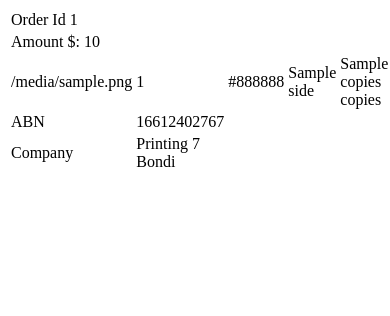
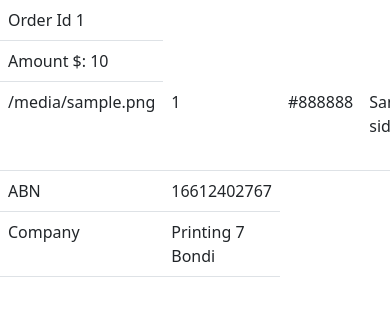
Before and after one commit to SmitVasoya3110/xrox_new, a Flask app: template templates/emailer.html in a window 390 px wide; the page is wider, and only the part inside the window is pictured. Shown: the top 316 px of that part. Run offline with Flask 2, Linux system fonts and the light colour scheme; the template is opened without the code that fills it: most values are stand-ins (such as "Sample title", 1, 10 or a date in 2020); some libraries are stand-ins or nearby versions.

Commit message:
responsive table added

```diff
--- a/templates/emailer.html
+++ b/templates/emailer.html
@@ -2,9 +2,10 @@
 <html lang="en">
 <head>
     <meta charset="UTF-8">
+    <link href="https://cdn.jsdelivr.net/npm/bootstrap@5.0.2/dist/css/bootstrap.min.css" rel="stylesheet" integrity="sha384-EVSTQN3/azprG1Anm3QDgpJLIm9Nao0Yz1ztcQTwFspd3yD65VohhpuuCOmLASjC" crossorigin="anonymous">
 </head>
 <body>
-<table>
+<table class="table">
         <tr>
           <td> Order Id {{ order_id }} </td>
         </tr>
@@ -30,5 +31,7 @@
 <td>Printing 7 Bondi</td>
 </tr>
 </table>
+<script src="https://cdn.jsdelivr.net/npm/@popperjs/core@2.9.2/dist/umd/popper.min.js" integrity="sha384-IQsoLXl5PILFhosVNubq5LC7Qb9DXgDA9i+tQ8Zj3iwWAwPtgFTxbJ8NT4GN1R8p" crossorigin="anonymous"></script>
+<script src="https://cdn.jsdelivr.net/npm/bootstrap@5.0.2/dist/js/bootstrap.min.js" integrity="sha384-cVKIPhGWiC2Al4u+LWgxfKTRIcfu0JTxR+EQDz/bgldoEyl4H0zUF0QKbrJ0EcQF" crossorigin="anonymous"></script>
 </body>
 </html>
```
